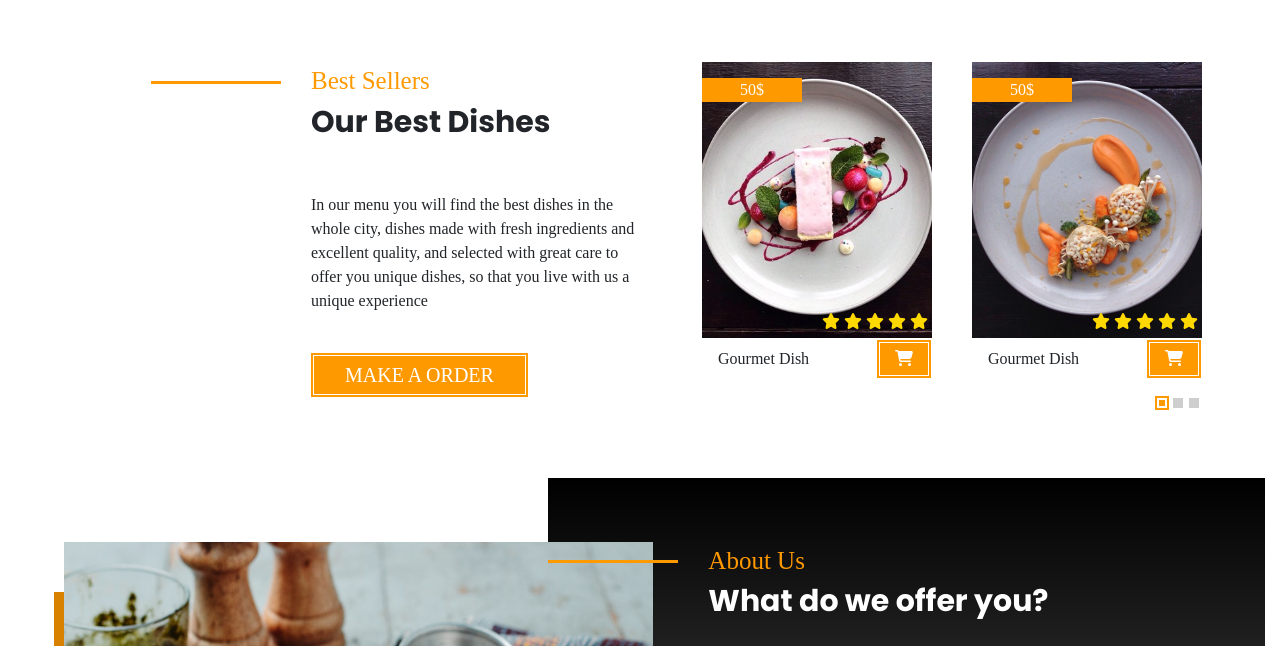
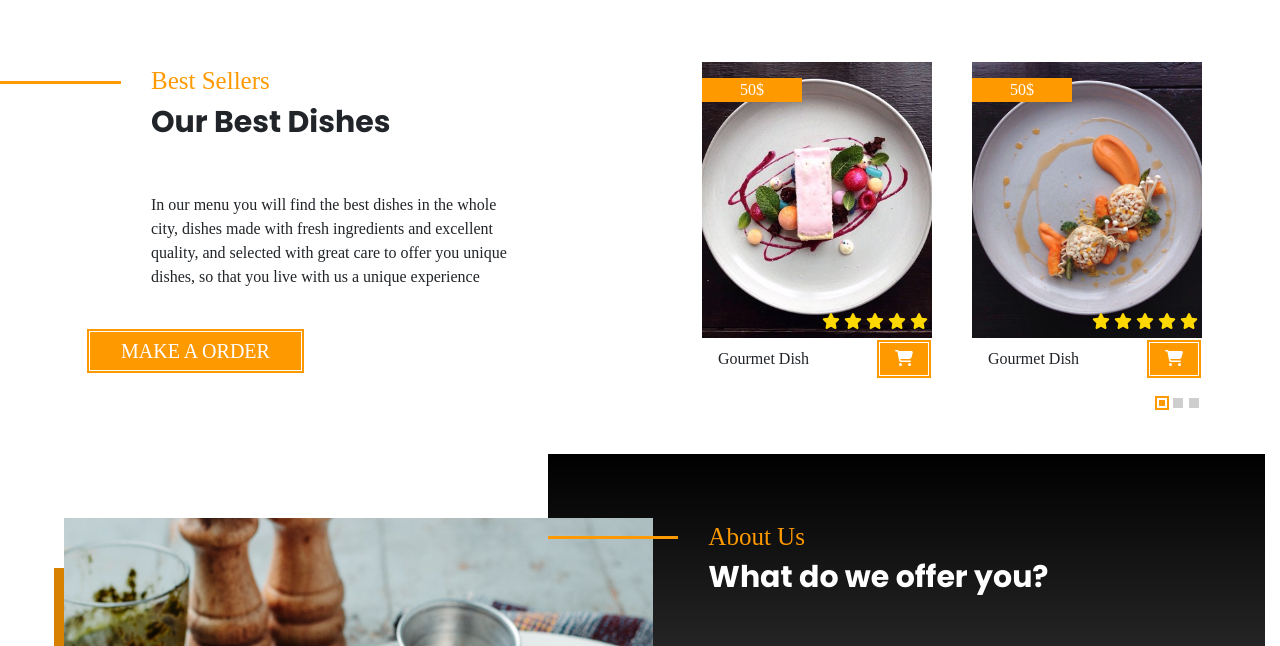
Before and after one commit to hetziel/Bootcamp-strive, a plain HTML site: page index.html in a window 1280 px wide. Shown: the part 802-1448 px from the top of the page. Drawn offline with nearby package versions, Linux system fonts and the light colour scheme; a web font is replaced by a local one.

```diff
--- a/assets/css/section-best-sellers.css
+++ b/assets/css/section-best-sellers.css
@@ -83,8 +83,7 @@
 }
 
 .app-container {
-    padding-right: 15px;
-    padding-left: 15px;
+    margin-left: 4rem;
 }
 
 @media (max-width: 767px) {
@@ -96,19 +95,4 @@
     #carousel-dishes .owl-dots {
         justify-content: center;
     }
-
-    .app-container {
-        margin-left: 0;
-    }
 }
-
-@media (min-width: 992px) {
-    .app-container {
-        margin-left: 7rem;
-    }
-}
-@media (min-width: 1200px) {
-    .app-container {
-         margin-left: 14rem;;
-    }
-}
--- a/index.html
+++ b/index.html
@@ -194,21 +194,24 @@
     </section>
 
     <section id="best-sellers" class="text-md-left text-center">
-        <div class="app-container">
+        <div class="container-fluid">
             <div class="row mx-md-5">
                 <div class="col-12 col-md-5 px-4">
+                    <div class="app-container">
                         <div class="app-title">
                             <span title>Best Sellers</span>
                             <span subtitle>Our Best Dishes</span>
                         </div>
 
                         <p>
-                        In our menu you will find the best dishes in the whole city, dishes made with fresh ingredients
+                            In our menu you will find the best dishes in the whole city, dishes made with fresh
+                            ingredients
                             and
                             excellent quality, and selected with great care to offer you unique dishes, so that you live
                             with us a
                             unique experience
                         </p>
+                    </div>
 
                     <div class="mb-5 mb-md-5">
                         <a href="./menu.html" class="app-btn mt-4 ml-md-auto mx-auto" lg>MAKE A ORDER</a>
```
Lines whose indentation alone changed are shown as unchanged.
